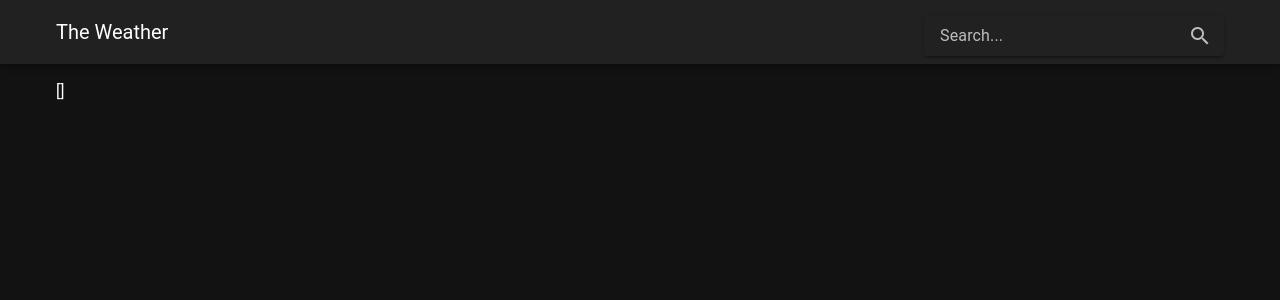
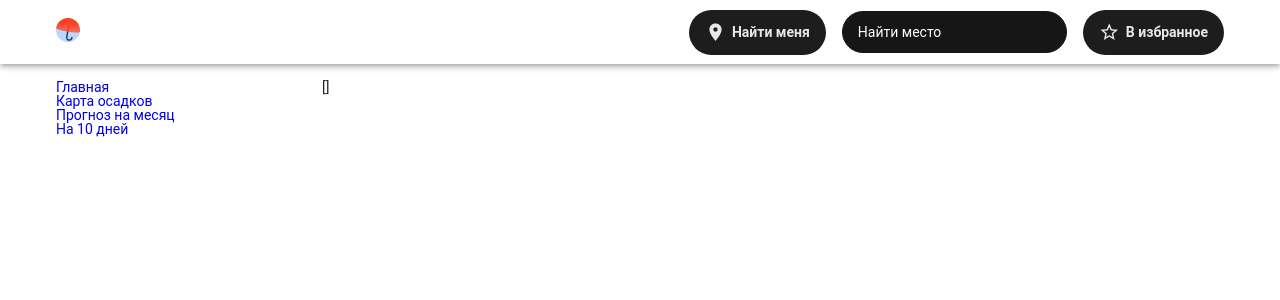
Before and after one commit to DiAbello/TheWeather, a Nuxt app: page / in a window 1280 px wide. Shown: the top 300 px of the page. Built offline with nearby package versions, Linux system fonts and the light colour scheme.

Commit message:
Several update files

```diff
--- /dev/null
+++ b/assets/css/_nullstyle.css
@@ -0,0 +1,78 @@
+* {
+    padding: 0;
+    margin: 0;
+    border: 0;
+}
+*,
+*:before,
+*:after {
+    -moz-box-sizing: border-box;
+    -webkit-box-sizing: border-box;
+    box-sizing: border-box;
+}
+:focus,
+:active {
+    outline: none;
+}
+a:focus,
+a:active {
+    outline: none;
+}
+nav,
+footer,
+header,
+aside {
+    display: block;
+}
+html,
+body {
+    height: 100%;
+    width: 100%;
+    font-size: 100%;
+    line-height: 1;
+    font-size: 14px;
+    -ms-text-size-adjust: 100%;
+    -moz-text-size-adjust: 100%;
+    -webkit-text-size-adjust: 100%;
+}
+input,
+button,
+textarea {
+    font-family: inherit;
+}
+input::-ms-clear {
+    display: none;
+}
+button {
+    color: inherit;
+    display: inline-block;
+    background-color: transparent;
+    border: none;
+    text-decoration: none;
+    cursor: pointer;
+    text-align: center;
+    -webkit-appearance: none;
+    -moz-appearance: none;
+}
+a,
+a:visited {
+    text-decoration: none;
+}
+a:hover {
+    text-decoration: none;
+}
+ul li {
+    list-style: none;
+}
+img {
+    vertical-align: top;
+}
+h1,
+h2,
+h3,
+h4,
+h5,
+h6 {
+    font-size: inherit;
+    font-weight: inherit;
+}
--- /dev/null
+++ b/assets/css/darkTheme.css
@@ -0,0 +1,6 @@
+html,
+body,
+#app {
+    background-color: #161617 !important;
+    color: #E8E8E8 !important;
+}
--- /dev/null
+++ b/components/app/UI/button.vue
@@ -0,0 +1,28 @@
+<template>
+  <button class="button d-flex align-center" type="button">
+    <slot></slot>
+  </button>
+</template>
+
+<script setup lang="ts">
+
+</script>
+
+<style scoped lang="scss">
+.button {
+  background-color: #1D1D1D;
+  color: #FFFFFFE6;
+  padding: 12px 16px;
+  border-radius: 32px;
+  font-weight: bold;
+  display: flex;
+  gap: 6px;
+  * {
+    background-color: inherit;
+    color: inherit;
+  }
+  &:hover {
+    background-color: #323232;
+  }
+}
+</style>
--- /dev/null
+++ b/components/app/UI/input.vue
@@ -0,0 +1,28 @@
+<template>
+  <input
+      class="input"
+      placeholder="Найти место"
+      v-model="inputValue"
+  />
+</template>
+
+<script setup lang="ts">
+
+const inputValue = ref<string>('')
+
+</script>
+
+<style scoped lang="scss">
+.input {
+  background-color: #161617;
+  padding: 12px 15px;
+  border-radius: 32px;
+  border: 1px solid #161617;
+  &:hover{
+    border: 1px solid #404040;
+  }
+  &::placeholder{
+    color: white;
+  }
+}
+</style>
--- /dev/null
+++ b/components/app/menu.vue
@@ -0,0 +1,28 @@
+<template>
+  <div class="menu">
+    <ul class="menu__list list">
+      <li class="list-item">
+        <RouterLink to="#">Главная</RouterLink>
+      </li>
+      <li class="list-item">
+        <RouterLink to="#">Карта осадков</RouterLink>
+      </li>
+      <li class="list-item">
+        <RouterLink to="#">Прогноз на месяц</RouterLink>
+      </li>
+      <li class="list-item">
+        <RouterLink to="#">На 10 дней</RouterLink>
+      </li>
+    </ul>
+  </div>
+</template>
+
+<script setup lang="ts">
+
+</script>
+
+<style scoped lang="scss">
+.menu {
+  min-width: 258px;
+}
+</style>
--- a/components/app/nav-bar.vue
+++ b/components/app/nav-bar.vue
@@ -9,24 +9,35 @@ watch(updatedInputValue, async () => {
 </script>
 
 <template>
-  <VAppBar>
+  <VAppBar class="nav-bar">
     <VContainer>
-      <div class="d-flex justify-center align-center py-2">
-        <VAppBarTitle> The Weather </VAppBarTitle>
-        <VTextField
-            max-width="300px"
-            label="Search..."
-            class="mt-2"
-            :loading="isLoading"
-            append-inner-icon="mdi-magnify"
-            density="compact"
-            variant="solo"
-            hide-details
-            single-line
-            v-model="inputValue"
-            @input="handleInput"
+      <div class="header d-flex justify-space-between align-center ga-4">
+        <VAppBarTitle class="flex-0-0-10">
+          <img src="@/assets/logo.svg" alt="">
+        </VAppBarTitle>
+        <AppUIButton>
+          <VIcon icon="mdi-map-marker"/>
+          <span>
+            Найти меня
+          </span>
+        </AppUIButton>
+        <AppUIInput
+          v-model="inputValue"
+          @input="handleInput"
         />
+        <AppUIButton>
+          <VIcon icon="mdi-star-outline"/>
+          <span>
+            В избранное
+          </span>
+        </AppUIButton>
       </div>
     </VContainer>
   </VAppBar>
 </template>
+
+<style lang="scss" scoped>
+.nav-bar {
+
+}
+</style>
--- a/layouts/default.vue
+++ b/layouts/default.vue
@@ -1,10 +1,13 @@
 <template>
-  <div>
-    <VApp theme="dark">
+  <div class="wrapper">
+    <VApp>
       <VMain>
         <VContainer>
           <AppNavBar/>
+          <div class="d-flex ga-2">
+            <AppMenu/>
             <slot/>
+          </div>
         </VContainer>
       </VMain>
     </VApp>
@@ -14,3 +17,12 @@
 <script setup lang="ts">
 
 </script>
+
+<style lang="scss">
+.wrapper {
+  min-height: 100%;
+  overflow: hidden;
+  background-color: #0E0E0E !important;
+  color: rgba(255, 255, 255, 0.9) !important;
+}
+</style>
--- a/nuxt.config.ts
+++ b/nuxt.config.ts
@@ -1,6 +1,10 @@
 import vuetify, { transformAssetUrls } from 'vite-plugin-vuetify'
 export default defineNuxtConfig({
   compatibilityDate: '2024-11-01',
+  css: [
+    '@/assets/css/_nullstyle.css',
+    '@/assets/css/darkTheme.css'
+  ],
   devtools: { enabled: true },
   pinia: {
     storesDirs: ['./stores/**']
--- a/package.json
+++ b/package.json
@@ -20,6 +20,7 @@
     "vue-router": "^4.5.0"
   },
   "devDependencies": {
+    "sass-embedded": "^1.97.1",
     "vite-plugin-vuetify": "^2.1.1",
     "vuetify": "^3.8.3"
   }
--- a/pages/index.vue
+++ b/pages/index.vue
@@ -1,11 +1,18 @@
 <script lang="ts" setup>
-
 const store = useStore()
 
 </script>
 
 <template>
-  <div class="container">
-    {{store.searchedCountry}}
+  <div class="page">
+    <div class="container">
+      {{store.searchedCountry}}
+    </div>
   </div>
 </template>
+
+<style>
+.page {
+  flex: 1 1 auto;
+}
+</style>
--- a/plugins/vuetify.ts
+++ b/plugins/vuetify.ts
@@ -1,5 +1,4 @@
 import '@mdi/font/css/materialdesignicons.css'
-
 import 'vuetify/styles'
 import { createVuetify } from 'vuetify'
 
```
Also changed, not shown: assets/logo.svg (added), 1 other file (tests, documents, lock files or other folders).
